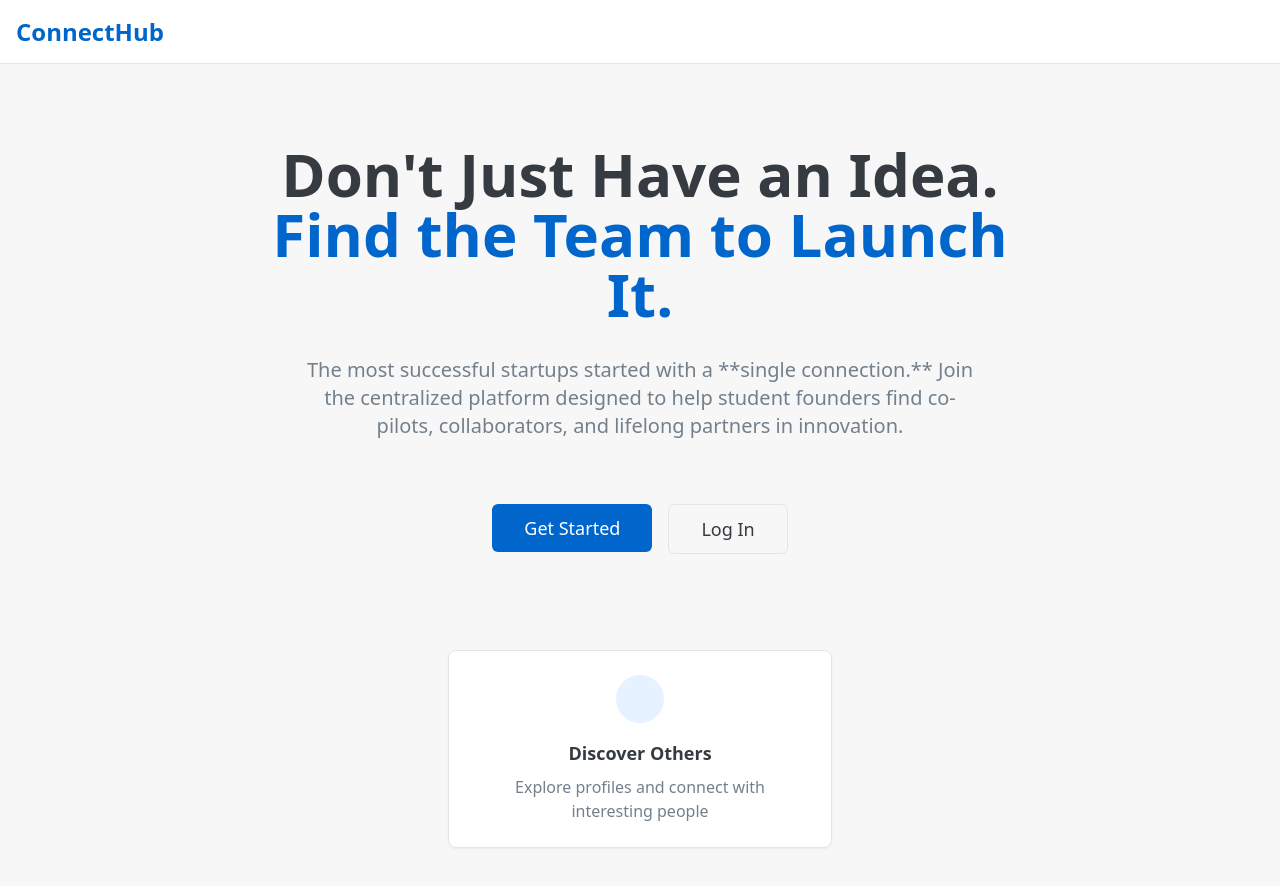
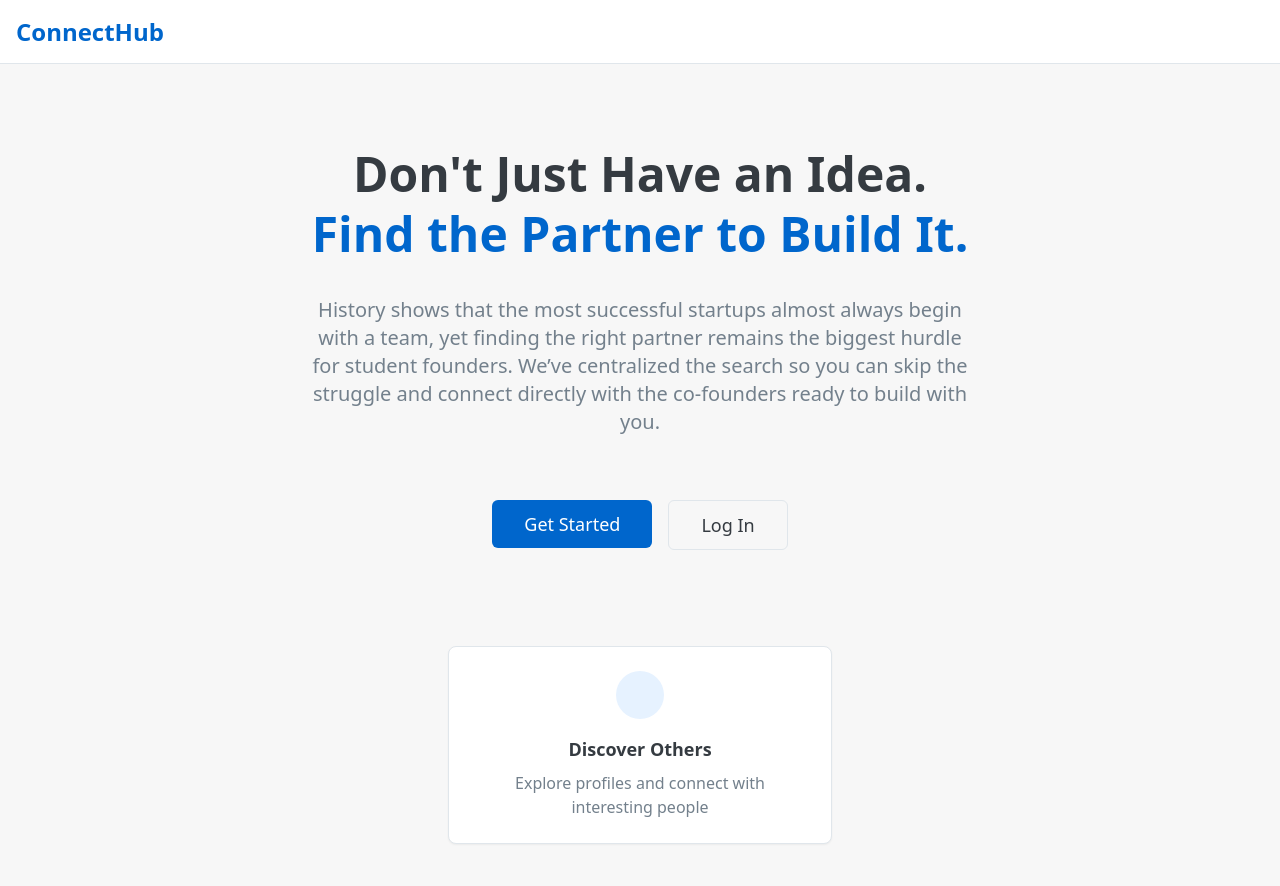
Before and after one commit to FreeED1620/cofounder.net-freeed, a Next.js app: page / in a window 1280 px wide. Shown: the top 886 px of the page. Built offline with nearby package versions, Linux system fonts and the light colour scheme; no server answers.

Commit message:
update landing page again

```diff
--- a/app/page.tsx
+++ b/app/page.tsx
@@ -38,16 +38,20 @@ const Landing = () => {
 
       <main className="container mx-auto px-4 py-20">
         <div className="max-w-3xl mx-auto text-center space-y-8">
-          <h2 className="text-5xl md:text-6xl font-bold text-foreground leading-tight max-w-4xl mx-auto">
+          <h2 className="text-5xl font-bold text-foreground leading-tight">
             Don't Just Have an Idea.
             <br />
-            <span className="text-primary">Find the Team to Launch It.</span>
+            <span className="text-primary text-4xl md:text-5xl">
+              Find the Partner to Build It.
+            </span>
           </h2>
 
-          <p className="text-xl text-muted-foreground max-w-2xl mx-auto mt-6">
-            The most successful startups started with a **single connection.**
-            Join the centralized platform designed to help student founders find
-            co-pilots, collaborators, and lifelong partners in innovation.
+          <p className="text-xl text-muted-foreground max-w-2xl mx-auto">
+            History shows that the most successful startups almost always begin
+            with a team, yet finding the right partner remains the biggest
+            hurdle for student founders. We’ve centralized the search so you can
+            skip the struggle and connect directly with the co-founders ready to
+            build with you.
           </p>
 
           <div className="flex gap-4 justify-center pt-8">
```
